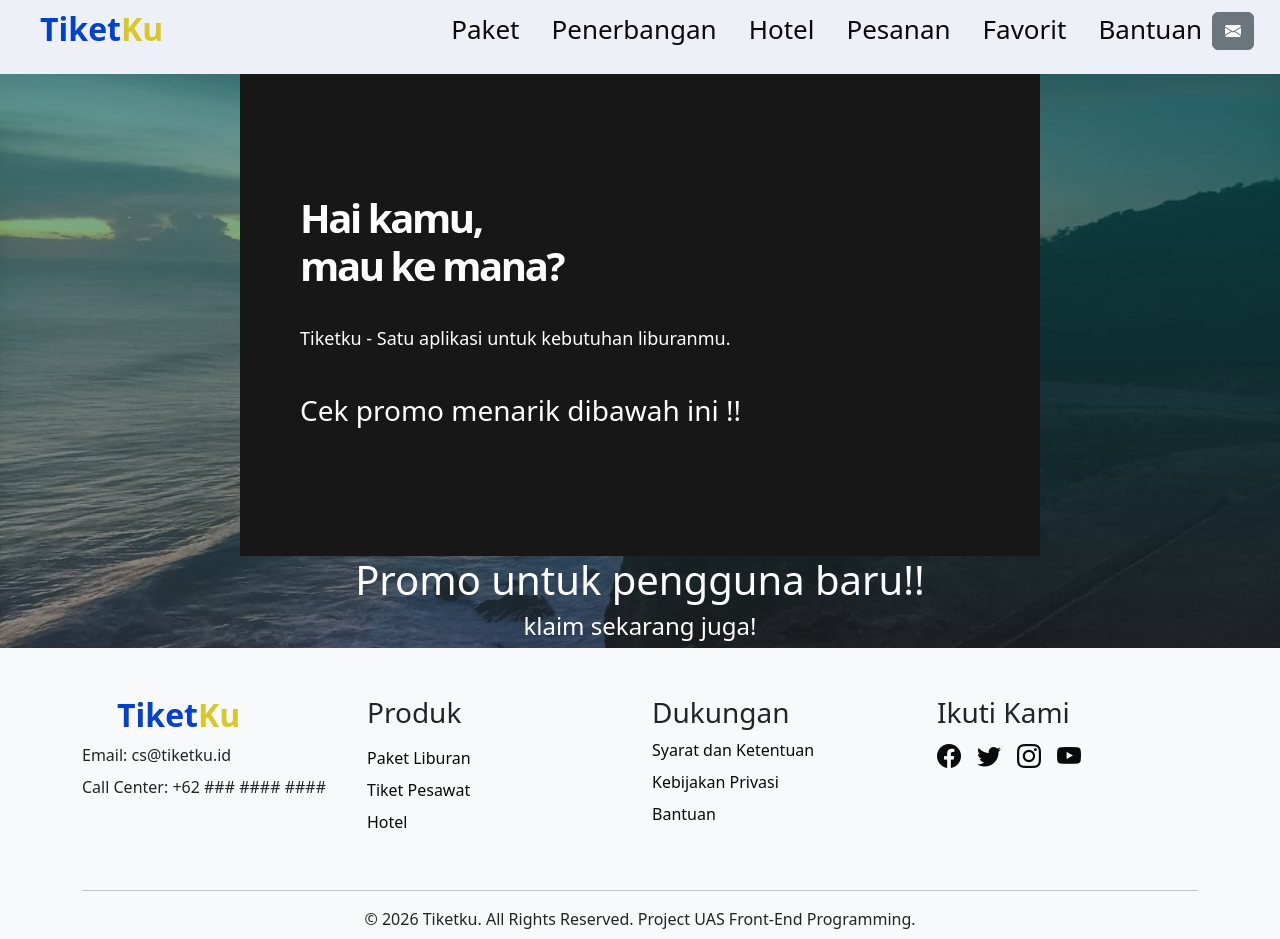
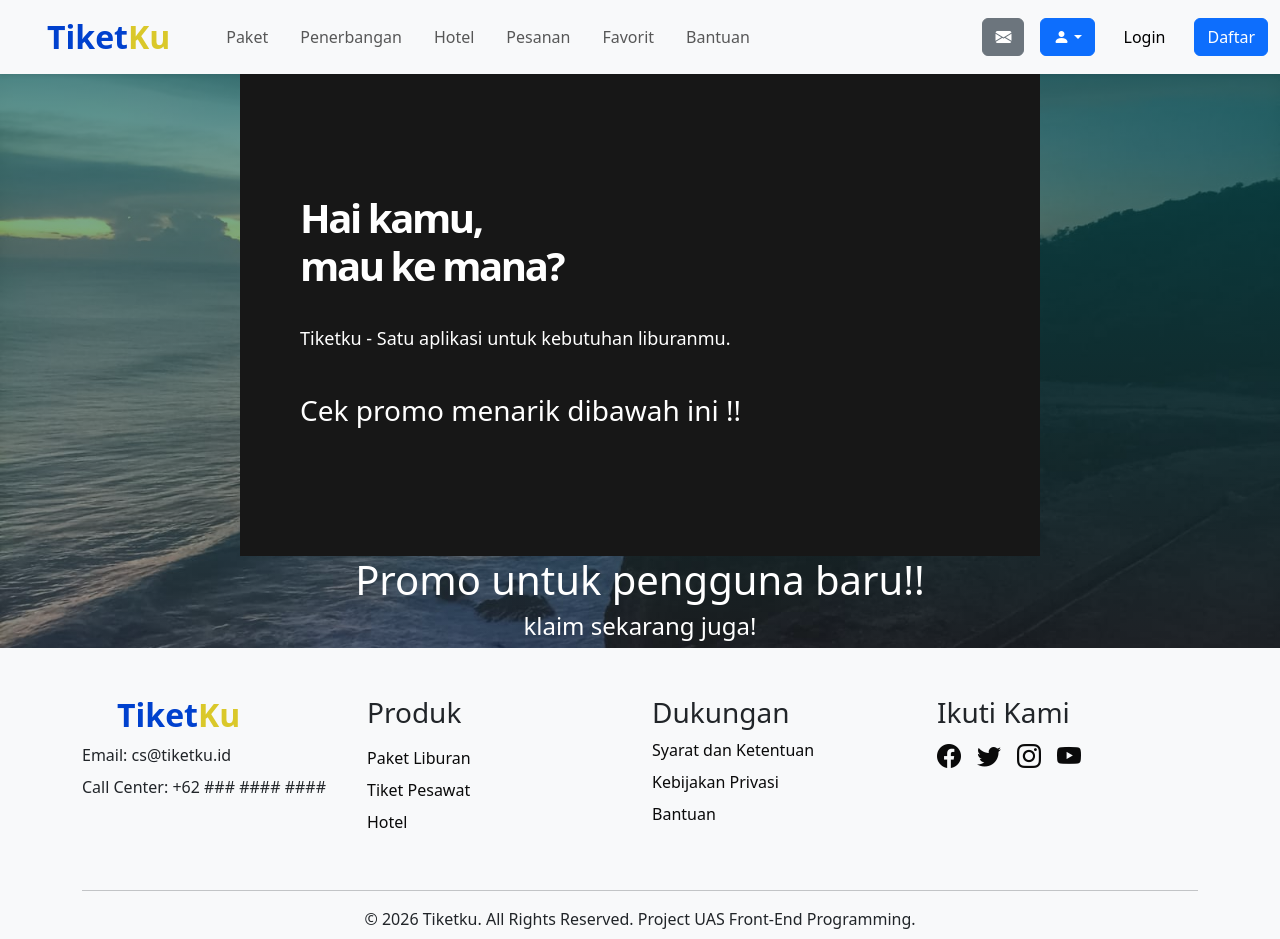
Before and after one commit to Chr155555/Frontend-Programming-UAS, a Next.js app: page / in a window 1280 px wide. Built offline with nearby package versions, Linux system fonts and the light colour scheme.

Commit message:
feat: menambahkan bootstrap pada header

```diff
--- a/app/components/header.tsx
+++ b/app/components/header.tsx
@@ -1,41 +1,34 @@
 "use client";
 
 import Link from "next/link";
-import { Button, Dropdown } from "react-bootstrap";
+import "bootstrap-icons/font/bootstrap-icons.css";
+import { Navbar, Nav, Container, Button, Dropdown } from "react-bootstrap";
 
-export const Header = () => {
+export default function Header() {
     return (
-        <header>
-            <nav>
-                <ul>
-                    <li>
-                        <Link href="/" id="logo">Tiket<span>Ku</span></Link>
-                    </li>
-                    <li>
-                        <Link href="/">Paket</Link>
-                    </li>
-                    <li>
-                        <Link href="/tiket">Penerbangan</Link>
-                    </li>
-                    <li>
-                        <Link href="/hotel">Hotel</Link>
-                    </li>
-                    <li>
-                        <Link href="/">Pesanan</Link>
-                    </li>
-                    <li>
-                        <Link href="/">Favorit</Link>
-                    </li>
-                    <li>
-                        <Link href="/">Bantuan</Link>
-                    </li>
-                </ul>
-            </nav>
-            <ul className="profil">
-                <li>
-                    <Button variant="secondary"><i className="bi bi-envelope-fill"></i></Button>
-                </li>
-                <li>
+        <Navbar expand="lg" className="bg-light shadow-sm py-2">
+            <Container fluid>
+                <Navbar.Brand as={Link} href="/" id="logo" className="me-lg-5">
+                    Tiket<span>Ku</span>
+                </Navbar.Brand>
+
+                <Navbar.Toggle aria-controls="navbar-tiketku" />
+
+                <Navbar.Collapse id="navbar-tiketku">
+                    <Nav className="me-auto gap-lg-3">
+                        <Nav.Link as={Link} href="/">Paket</Nav.Link>
+                        <Nav.Link as={Link} href="/tiket">Penerbangan</Nav.Link>
+                        <Nav.Link as={Link} href="/hotel">Hotel</Nav.Link>
+                        <Nav.Link as={Link} href="/">Pesanan</Nav.Link>
+                        <Nav.Link as={Link} href="/">Favorit</Nav.Link>
+                        <Nav.Link as={Link} href="/">Bantuan</Nav.Link>
+                    </Nav>
+
+                    <div className="d-flex align-items-center gap-3 mt-3 mt-lg-0">
+                        <Button variant="secondary">
+                            <i className="bi bi-envelope-fill"></i>
+                        </Button>
+
                         <Dropdown align="end">
                             <Dropdown.Toggle variant="primary" id="dropdown-profil">
                                 <i className="bi bi-person-fill"></i>
@@ -49,24 +42,23 @@ export const Header = () => {
                                     <i className="bi bi-heart me-2"></i>Favorite
                                 </Dropdown.Item>
                                 <Dropdown.Divider />
-                            <Dropdown.Item
-                                onClick={() => console.log("Logout diklik")}
-                                className="text-danger"
-                            >
-                                <i className="bi bi-box-arrow-right me-2"></i>Keluar (Logout)
+                                <Dropdown.Item onClick={() => console.log("Logout diklik")} className="text-danger">
+                                    <i className="bi bi-box-arrow-right me-2"></i>
+                                    Keluar (Logout)
                                 </Dropdown.Item>
                             </Dropdown.Menu>
                         </Dropdown>
-                </li>
-            </ul>
-            <ul className="header-auth">
-                <li>
-                    <Link href="/auth">Login</Link>
-                </li>
-                <li>
-                    <Link href="/auth?mode=register">Daftar</Link>
-                </li>
-            </ul>
-        </header>
+
+                        <Link href="/auth?mode=register" style={{ textDecoration: 'none' }}>
+                            <Button variant="light">Login</Button>
+                        </Link>
+
+                        <Link href="/auth?mode=register" style={{ textDecoration: 'none' }}>
+                            <Button variant="primary">Daftar</Button>
+                        </Link>
+                    </div>
+                </Navbar.Collapse>
+            </Container>
+        </Navbar>
     );
 };
--- a/app/components/shell.tsx
+++ b/app/components/shell.tsx
@@ -1,7 +1,7 @@
 "use client";
 
 import { usePathname } from "next/navigation";
-import { Header } from "./header";
+import Header from "./header";
 import Footer from "./footer";
 
 const STANDALONE_PAGES = ["/auth"];
```
Lines whose indentation alone changed are shown as unchanged.
